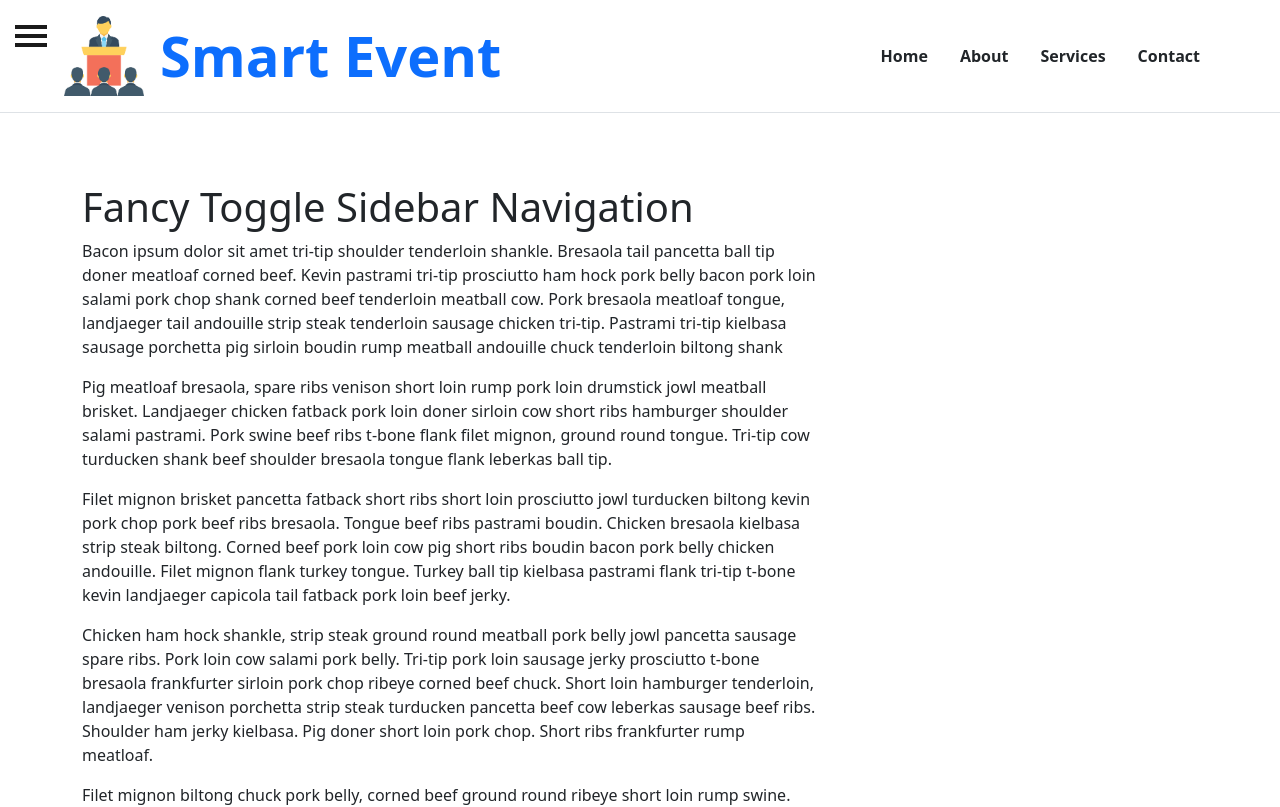
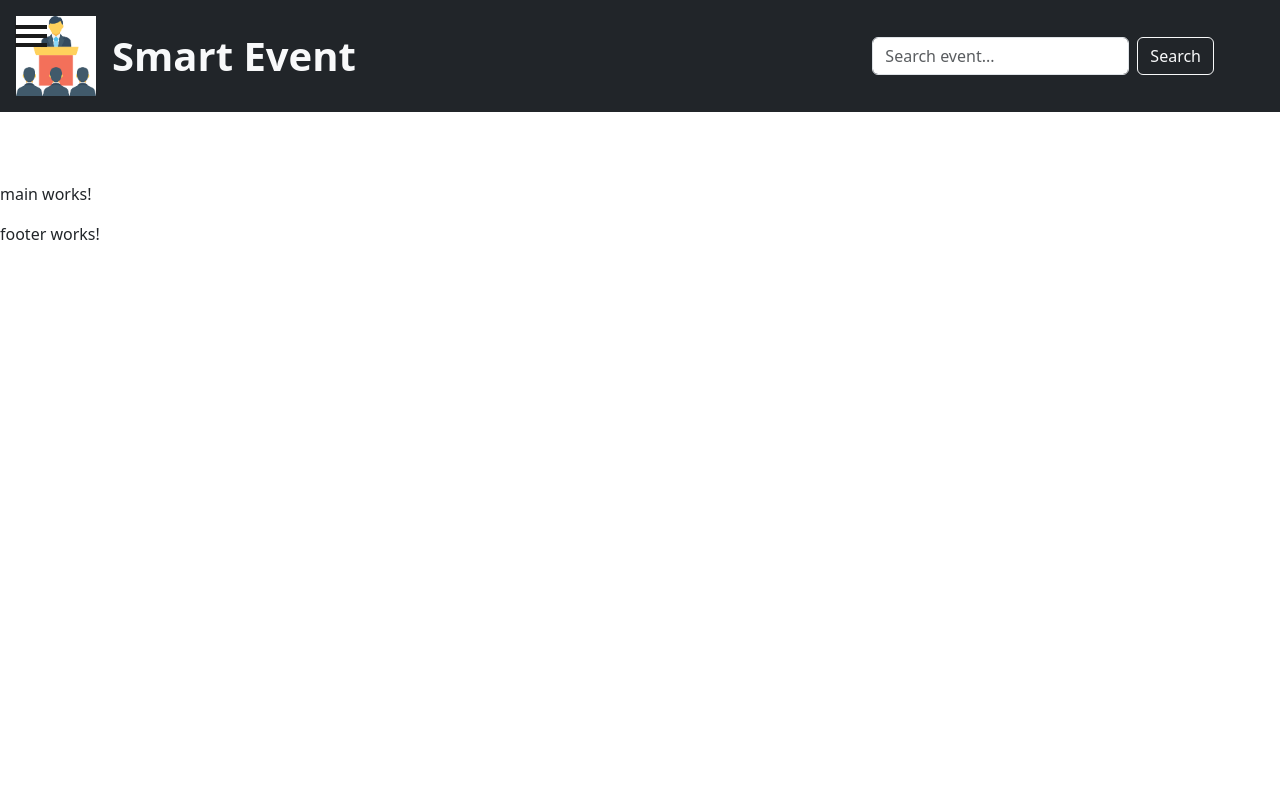
Before and after one commit to othmane-cut/Front-end-smart-event, an Angular app: page /dashboard in a window 1280 px wide. Shown: the top 807 px of the page. Built offline with nearby package versions, Linux system fonts and the light colour scheme.

Commit message:
adatpt the header with side bare

```diff
--- a/src/app/layout/header/header.html
+++ b/src/app/layout/header/header.html
@@ -1,24 +1,15 @@
-<header class="d-flex align-items-center p-3 border-bottom">
-  <img src="images.png" alt="logo" class="img-fluid ms-5" style="max-width: 80px;">
+<header class="d-flex align-items-center justify-content-between p-3 bg-dark text-light">
 
-  <h1 class="display-4 text-primary fw-semibold m-0 ms-3">
-    Smart Event
-  </h1>
+  <!-- Left: logo + title -->
+  <div class="d-flex align-items-center" style="margin-right: 100px;">
+    <img src="images.png" alt="logo" class="img-fluid" style="max-width: 80px;">
+    <h1 class="display-6 fw-semibold text-light mb-0 ms-3">Smart Event</h1>
+  </div>
 
-  <nav class="ms-auto">
-    <ul class="nav justify-content-end me-5">
-      <li class="nav-item">
-        <a class="nav-link active text-dark fw-semibold" aria-current="page" href="#">Home</a>
-      </li>
-      <li class="nav-item">
-        <a class="nav-link text-dark fw-semibold" href="#">About</a>
-      </li>
-      <li class="nav-item">
-        <a class="nav-link text-dark fw-semibold" href="#">Services</a>
-      </li>
-      <li class="nav-item">
-        <a class="nav-link text-dark fw-semibold" href="#">Contact</a>
-      </li>
-    </ul>
-  </nav>
+  <!-- Right: search bar -->
+  <form class="d-flex" role="search" style="margin-right: 50px;">
+    <input class="form-control me-2" type="search" placeholder="Search event..." aria-label="Search">
+    <button class="btn btn-outline-light" type="submit">Search</button>
+  </form>
+
 </header>
--- a/src/app/layout/sidebare/sidebare.html
+++ b/src/app/layout/sidebare/sidebare.html
@@ -41,18 +41,8 @@
     			<span class="hamb-middle"></span>
 				<span class="hamb-bottom"></span>
             </button>
-            <div class="container">
-                <div class="row">
-                    <div class="col-lg-8 col-lg-offset-2">
-                        <h1>Fancy Toggle Sidebar Navigation</h1>
-                        <p>Bacon ipsum dolor sit amet tri-tip shoulder tenderloin shankle. Bresaola tail pancetta ball tip doner meatloaf corned beef. Kevin pastrami tri-tip prosciutto ham hock pork belly bacon pork loin salami pork chop shank corned beef tenderloin meatball cow. Pork bresaola meatloaf tongue, landjaeger tail andouille strip steak tenderloin sausage chicken tri-tip. Pastrami tri-tip kielbasa sausage porchetta pig sirloin boudin rump meatball andouille chuck tenderloin biltong shank </p>
-                        <p>Pig meatloaf bresaola, spare ribs venison short loin rump pork loin drumstick jowl meatball brisket. Landjaeger chicken fatback pork loin doner sirloin cow short ribs hamburger shoulder salami pastrami. Pork swine beef ribs t-bone flank filet mignon, ground round tongue. Tri-tip cow turducken shank beef shoulder bresaola tongue flank leberkas ball tip.</p>
-                        <p>Filet mignon brisket pancetta fatback short ribs short loin prosciutto jowl turducken biltong kevin pork chop pork beef ribs bresaola. Tongue beef ribs pastrami boudin. Chicken bresaola kielbasa strip steak biltong. Corned beef pork loin cow pig short ribs boudin bacon pork belly chicken andouille. Filet mignon flank turkey tongue. Turkey ball tip kielbasa pastrami flank tri-tip t-bone kevin landjaeger capicola tail fatback pork loin beef jerky.</p>
-                        <p>Chicken ham hock shankle, strip steak ground round meatball pork belly jowl pancetta sausage spare ribs. Pork loin cow salami pork belly. Tri-tip pork loin sausage jerky prosciutto t-bone bresaola frankfurter sirloin pork chop ribeye corned beef chuck. Short loin hamburger tenderloin, landjaeger venison porchetta strip steak turducken pancetta beef cow leberkas sausage beef ribs. Shoulder ham jerky kielbasa. Pig doner short loin pork chop. Short ribs frankfurter rump meatloaf.</p>
-                        <p>Filet mignon biltong chuck pork belly, corned beef ground round ribeye short loin rump swine. Hamburger drumstick turkey, shank rump biltong pork loin jowl sausage chicken. Rump pork belly fatback ball tip swine doner pig. Salami jerky cow, boudin pork chop sausage tongue andouille turkey.</p>
-                    </div>
-                </div>
-            </div>
+
+
         </div>
         <!-- /#page-content-wrapper -->
 
```
